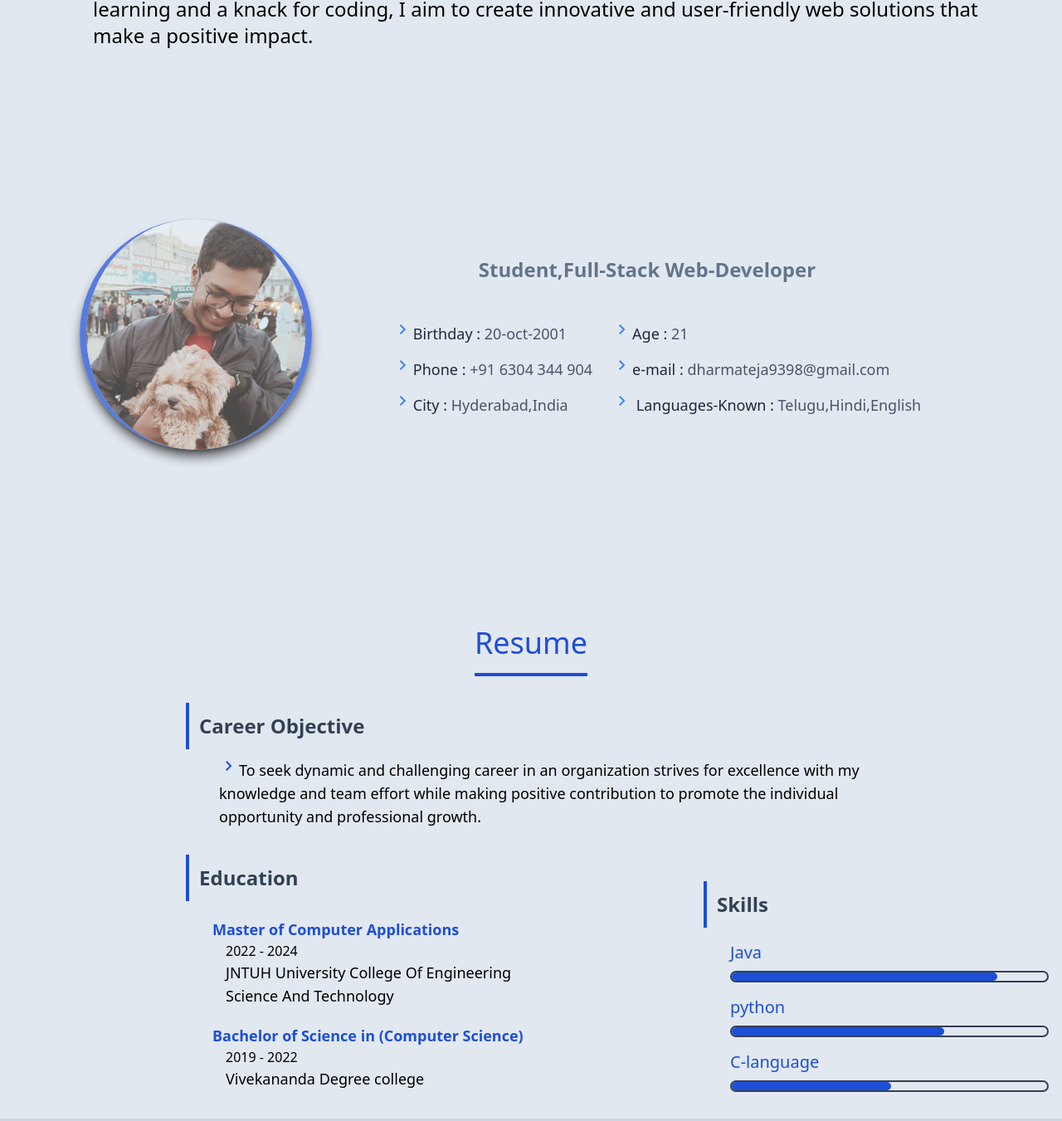
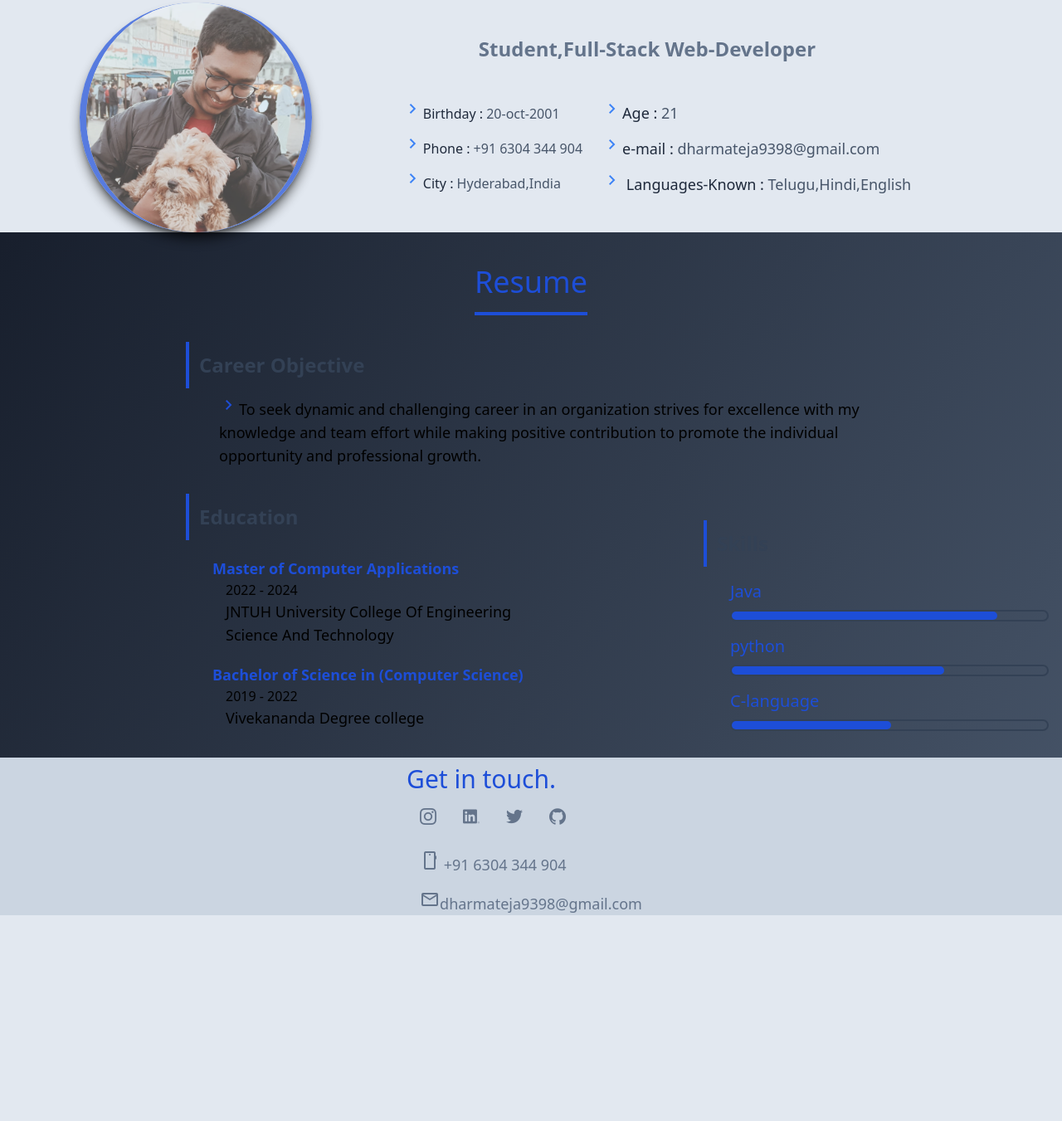
Before and after one commit to Teja9398/PersonalPortfolio, a website: page index.html in a window 1280 px wide. Shown: the part 1013-2364 px from the top of the page at 83% size. After the commit the page ends 2122 px from the top, so only its background shows below. Drawn offline with nearby package versions, Linux system fonts and the light colour scheme.

Commit message:
Adjustments

```diff
--- a/docs/index.html
+++ b/index.html
@@ -3,7 +3,7 @@
 <head>
     <meta charset="UTF-8">
     <meta name="viewport" content="width=device-width, initial-scale=1.0">
-    <link rel="icon" href="../src/DT.ico">
+    <link rel="icon" href="./DT.ico">
     <link rel="stylesheet" href="style.css">
     <link rel="stylesheet" href="https://fonts.googleapis.com/css2?family=Material+Symbols+Outlined:opsz,wght,FILL,GRAD@20..48,100..700,0..1,-50..200" />
     <link rel='stylesheet' href='https://cdn-uicons.flaticon.com/uicons-regular-rounded/css/uicons-regular-rounded.css'>
@@ -13,7 +13,7 @@
 </head>
 
 <body class="overflow-x-hidden bg-slate-200">
-<div class=" bg-gradient-to-br from-gray-950 to-slate-600 ">
+<div class=" bg-gradient-to-br from-gray-950 to-slate-600 flex flex-col">
 
     <nav class=" border-gray-200 bg-gray-900 fixed w-screen ">
         <div class="max-w-screen-xl flex flex-wrap m-auto p-4">
@@ -51,23 +51,23 @@
             </div>
         </div>
         <div class="flex sm:ml-60 opacity-40 w-auto justify-center items-center mt-20">
-            <img class=" sm:rounded-2xl rounded-full sm:my-14 h-[50vh] sm:w-2/4 sm:h-auto sm:mr-44 shadow-white shadow-2xl drop-shadow-sm " src="../src/Pic5.jpg" alt="Image">
+            <img class=" sm:rounded-2xl rounded-full sm:my-14 h-[50vh] sm:w-2/4 sm:h-auto sm:mr-44 shadow-white shadow-2xl drop-shadow-sm " src="./pic5.JPG" alt="Image">
         </div>
     </section>
 
-    <section id="about" class="w-screen h-screen bg-slate-200"onclick="document.getElementById('navbar-default').style.display ='none'">
-    <div class="flex justify-center mt-12">
-        <h1 class=" mt-4 text-4xl font-semibold pb-7 border-blue-700 border-b-4 text-blue-700">About Me</h1></div>
-        <p class="mx-3 sm:ml-16 sm:px-12 pt-10 text-lg sm:text-2xl">I am a dedicated student with a passion for web development. With a strong commitment to learning and a knack for coding, I aim to create innovative and user-friendly web solutions that make a positive impact.</p>
-        <div class="flex flex-col md:flex-row h-[80vh] sm:mt-5 items-center pt-14 sm:pt-2">
+    <section id="about" class="w-screen h-auto md:h-screen bg-slate-200"onclick="document.getElementById('navbar-default').style.display ='none'">
+    <div class="flex justify-center ">
+        <h1 class=" mt-4 md:mt-1 text-4xl font-semibold pb-7 border-blue-700 border-b-4 text-blue-700">About Me</h1></div>
+        <p class="mx-3 sm:ml-16 sm:px-12 pt-10 text-md sm:text-xl">I am a dedicated student with a passion for web development. With a strong commitment to learning and a knack for coding, I aim to create innovative and user-friendly web solutions that make a positive impact.</p>
+        <div class="flex flex-col md:flex-row mt-10  items-center  ">
             <div class=" w-52 md:w-1/4">
-                <img class="md:ml-24 sm:mr-12 flex justify-center items-center opacity-70 border-blue-700 border-x-8 shadow-lg shadow-black rounded-full" src="../src/AboutPageImg.jpg" alt="Image">
+                <img class="md:ml-24 sm:mr-12 flex justify-center items-center opacity-70 border-blue-700 border-x-8 shadow-lg shadow-black rounded-full" src="./AboutPageImg.jpg" alt="Image">
             </div>
 
-            <div class="flex flex-col w-screen md:w-3/4 h-auto items-center mt-6 sm:mt-10 ml-14 sm:ml-20 mr-20 ">
-                <h3 class="sm:mx-16 font-semibold text-slate-500 mt-2 text-xl sm:text-2xl">Student,Full-Stack Web-Developer</h3>
+            <div class="flex flex-col w-screen md:w-3/4 h-auto items-center mt-6 sm:mt-10 ml-14 sm:ml-20 mr-20 mb-96">
+                <h3 class="sm:mx-16 font-semibold text-slate-500 md:mt-2 text-xl sm:text-2xl">Student,Full-Stack Web-Developer</h3>
                 <div class="flex flex-col md:flex-row">
-                    <ul class="sm:ml-6 text-slate-600 text-lg sm:my-8">
+                    <ul class="sm:ml-6 text-slate-600 md:text-lg    text-md sm:my-8">
                     <li class="my-3"><i class="material-symbols-outlined text-blue-500">chevron_right</i><span class="font-medium text-slate-800">Birthday :</span> 20-oct-2001</li>
                     <li class="my-3"><i class="material-symbols-outlined text-blue-500">chevron_right</i><span class="font-medium text-slate-800">Phone :</span> +91 6304 344 904</li>
                     <li class="my-3"><i class="material-symbols-outlined text-blue-500">chevron_right</i><span class="font-medium text-slate-800">City :</span> Hyderabad,India</li>
@@ -82,7 +82,7 @@
     </div>
     </section>
 
-    <section id="resume" class="bg-slate-200 h-auto w-screen sm:pt-20 "onclick="document.getElementById('navbar-default').style.display ='none'">
+    <section id="resume" class="bg-slate-900 h-auto md:h-screen w-screen md:mt-0 "onclick="document.getElementById('navbar-default').style.display ='none'">
         <span class="flex justify-center">
             <h1 class="text-4xl pb-4 border-b-4 border-blue-700 text-blue-700 mt-10">Resume</h1>
         </span>
@@ -129,8 +129,8 @@
         </div>
     </section>
 
-    <section id="contact" class="flex items-center justify-center bg-slate-300  w-screen border-t-blue-700 pb-6"onclick="document.getElementById('navbar-default').style.display ='none'">
-        <div class="mt-8 mx-16">
+    <section id="contact" class="flex items-center justify-center bg-slate-300  w-screen border-t-blue-700"onclick="document.getElementById('navbar-default').style.display ='none'">
+        <div class="mt-auto mx-16">
             <h2 class=" sm:mx-28 pt-2 pb-2 text-3xl text-normal text-blue-700">Get in touch.</h2>
             <div class="flex space-x-8 sm:px-32 py-2">
                 <a href="https://www.instagram.com/_.tejaaaa.__/" target="_blank"><i class="fi fi-brands-instagram w-8 text-xl text-slate-500 hover:text-blue-700"></i></a>
--- a/src/input.css
+++ /dev/null
@@ -1,6 +0,0 @@
-
-@import url('https://fonts.googleapis.com/css2?family=Roboto:wght@100;300;900&display=swap');
-@import url('https://fonts.googleapis.com/css2?family=Chakra+Petch:wght@300&family=Major+Mono+Display&family=Roboto:wght@100;300;900&display=swap');
-@tailwind base;
-@tailwind components;
-@tailwind utilities;
```
Also changed, not shown: AboutPageImg.JPG (renamed from src/AboutPageImg.jpg), DT.ico (renamed from src/DT.ico), pic5.JPG (renamed from src/pic5.jpg), src/About.png (deleted), src/ArrowIcon.svg (deleted), src/HomeBackground.jpg (deleted), src/contact.png (deleted), src/home.png (deleted), src/resume.png (deleted), style.css (renamed from docs/style.css).
